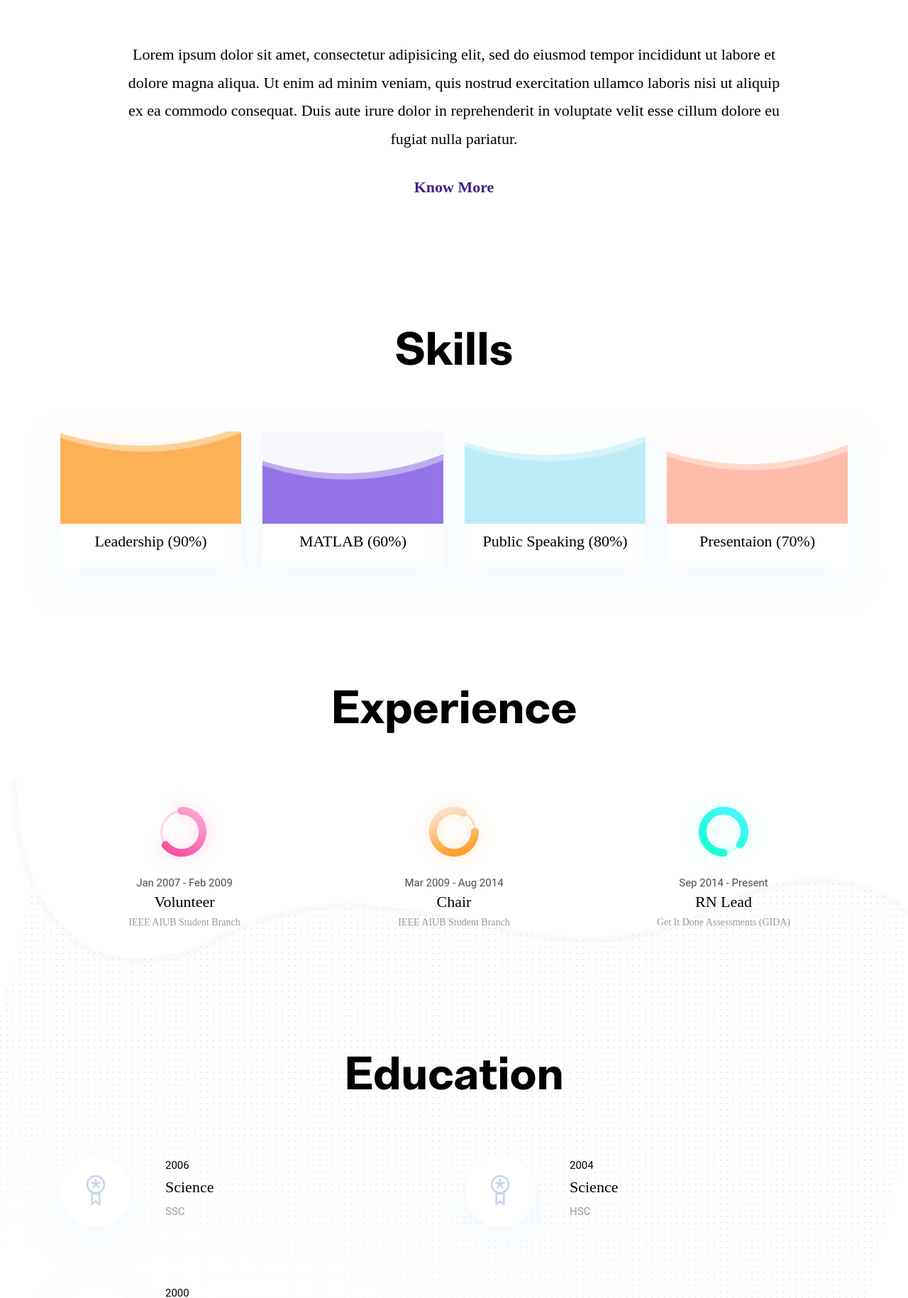
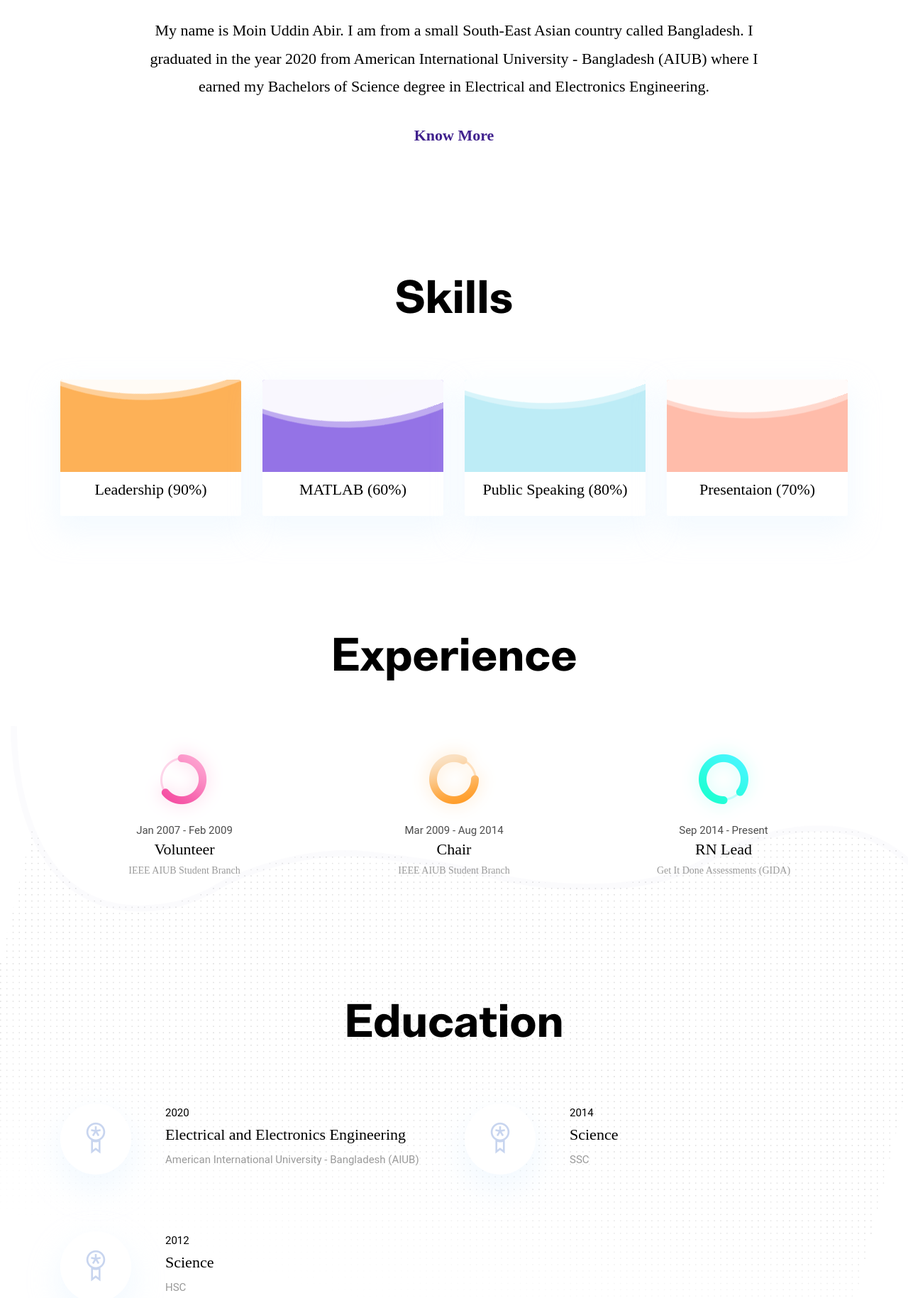
Before and after one commit to moin1997/moin1997.github.io, a website: page index.html in a window 1280 px wide. Shown: the part 971-2800 px from the top of the page at 71% size. Drawn offline with Linux system fonts and the light colour scheme.

Commit message:
update - 20200308

```diff
--- a/css/style.css
+++ b/css/style.css
@@ -254,7 +254,8 @@ a:hover {
 }
 
 .bg-primary {
-  background: #41228e !important;
+  /* background: #41228e !important; */
+  background: #333 !important;
 }
 
 .bg-gray {
--- a/index.html
+++ b/index.html
@@ -72,7 +72,7 @@
     </div>
   </div>
   <div class="layer-bg w-100">
-    <img class="img-fluid w-100" src="images/illustrations/leaf-bg.png" alt="bg-shape">
+    <img class="img-fluid w-100" src="images/illustrations/leaf-bg-2.png" alt="bg-shape">
   </div>
   <div class="layer" id="l2">
     <img src="images/illustrations/dots-cyan.png" alt="bg-shape">
@@ -100,9 +100,9 @@
   </div>
   <!-- social icon -->
   <ul class="list-unstyled ml-5 mt-3 position-relative zindex-1">
-    <li class="mb-3"><a class="text-white" href="#"><i class="ti-facebook"></i></a></li>
+    <li class="mb-3"><a class="text-white" href="https://www.facebook.com/moin.abir.7"><i class="ti-facebook"></i></a></li>
     <li class="mb-3"><a class="text-white" href="#"><i class="ti-instagram"></i></a></li>
-    <li class="mb-3"><a class="text-white" href="#"><i class="ti-dribbble"></i></a></li>
+    <!-- <li class="mb-3"><a class="text-white" href="#"><i class="ti-dribbble"></i></a></li> -->
     <li class="mb-3"><a class="text-white" href="#"><i class="ti-twitter"></i></a></li>
   </ul>
   <!-- /social icon -->
@@ -114,10 +114,7 @@
   <div class="container">
     <div class="row">
       <div class="col-lg-10 mx-auto text-center">
-        <p class="font-secondary paragraph-lg text-dark">Lorem ipsum dolor sit amet, consectetur adipisicing elit, sed
-          do eiusmod tempor incididunt ut labore et dolore magna aliqua. Ut enim ad minim veniam, quis nostrud
-          exercitation ullamco laboris nisi ut aliquip ex ea commodo consequat. Duis aute irure dolor in reprehenderit
-          in voluptate velit esse cillum dolore eu fugiat nulla pariatur.</p>
+        <p class="font-secondary paragraph-lg text-dark">My name is Moin Uddin Abir. I am from a small South-East Asian country called Bangladesh. I graduated in the year 2020 from American International University - Bangladesh (AIUB) where I earned my Bachelors of Science degree in Electrical and Electronics Engineering.</p>
         <a href="about.html" class="btn btn-transparent">know more</a>
       </div>
     </div>
@@ -214,42 +211,46 @@
       <div class="col-lg-12 text-center">
         <h2 class="section-title">Education</h2>
       </div>
+
       <div class="col-lg-6 col-md-6 mb-80">
         <div class="d-flex">
           <div class="mr-lg-5 mr-3">
             <i class="ti-medall icon icon-light icon-bg bg-white shadow rounded-circle d-block"></i>
           </div>
           <div>
-            <p class="text-dark mb-1">2006</p>
-            <h4>Science</h4>
-            <p class="mb-0 text-light">SSC</p>
+            <p class="text-dark mb-1">2020</p>
+            <h4>Electrical and Electronics Engineering</h4>
+            <p class="mb-0 text-light">American International University - Bangladesh (AIUB)</p>
           </div>
         </div>
       </div>
+
       <div class="col-lg-6 col-md-6 mb-80">
         <div class="d-flex">
           <div class="mr-lg-5 mr-3">
             <i class="ti-medall icon icon-light icon-bg bg-white shadow rounded-circle d-block"></i>
           </div>
           <div>
-            <p class="text-dark mb-1">2004</p>
+            <p class="text-dark mb-1">2014</p>
             <h4>Science</h4>
-            <p class="mb-0 text-light">HSC</p>
+            <p class="mb-0 text-light">SSC</p>
           </div>
         </div>
       </div>
+
       <div class="col-lg-6 col-md-6 mb-80">
         <div class="d-flex">
           <div class="mr-lg-5 mr-3">
             <i class="ti-medall icon icon-light icon-bg bg-white shadow rounded-circle d-block"></i>
           </div>
           <div>
-            <p class="text-dark mb-1">2000</p>
-            <h4>Electrical and Electronics Engineering</h4>
-            <p class="mb-0 text-light">American International University - Bangladesh (AIUB)</p>
+            <p class="text-dark mb-1">2012</p>
+            <h4>Science</h4>
+            <p class="mb-0 text-light">HSC</p>
           </div>
         </div>
       </div>
+
       <!-- <div class="col-lg-6 col-md-6 mb-80">
         <div class="d-flex">
           <div class="mr-lg-5 mr-3">
```
Also changed, not shown: about.html (+3 -2 lines), images/illustrations/leaf-bg-2.png (added), images/moin.jpg (added).
